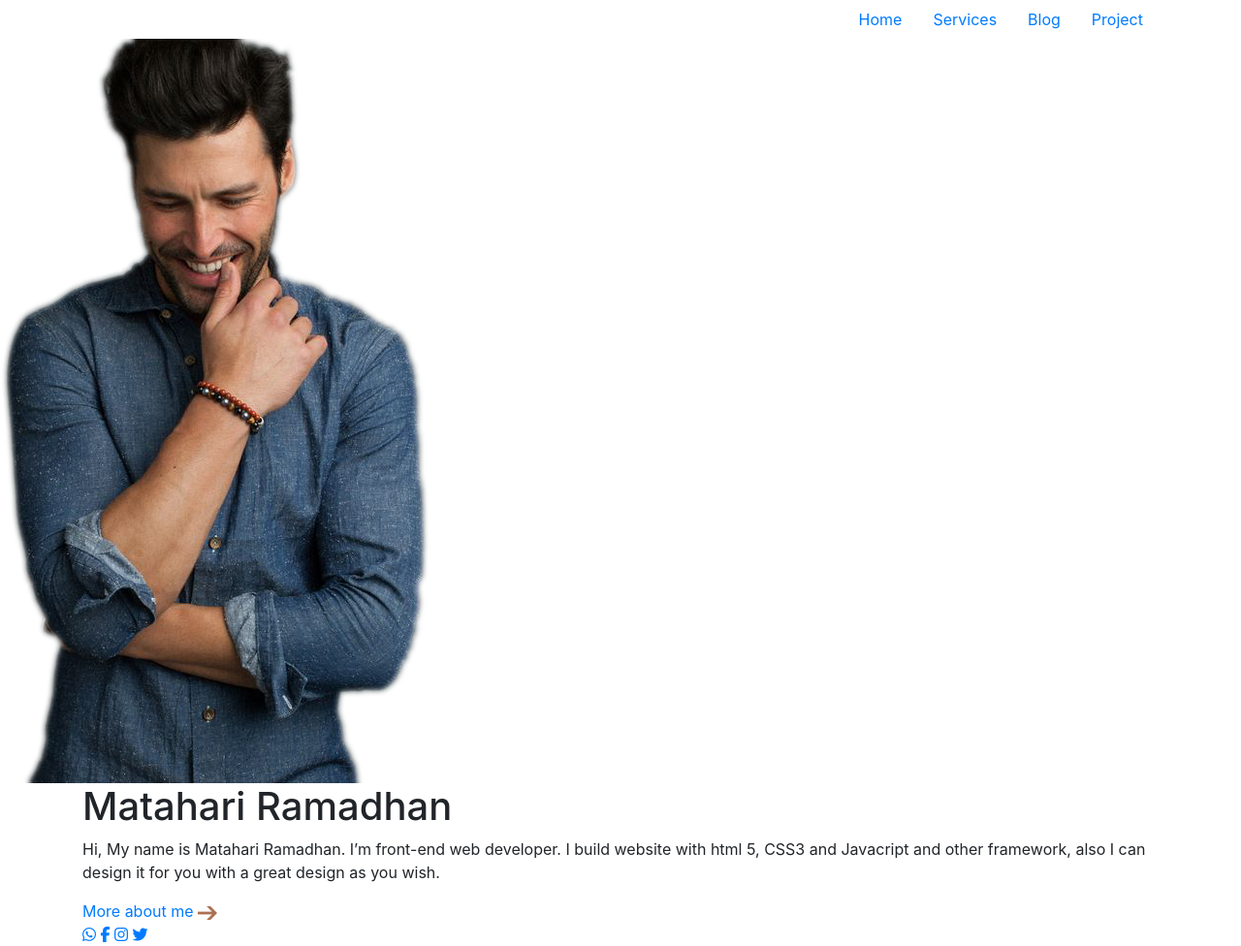
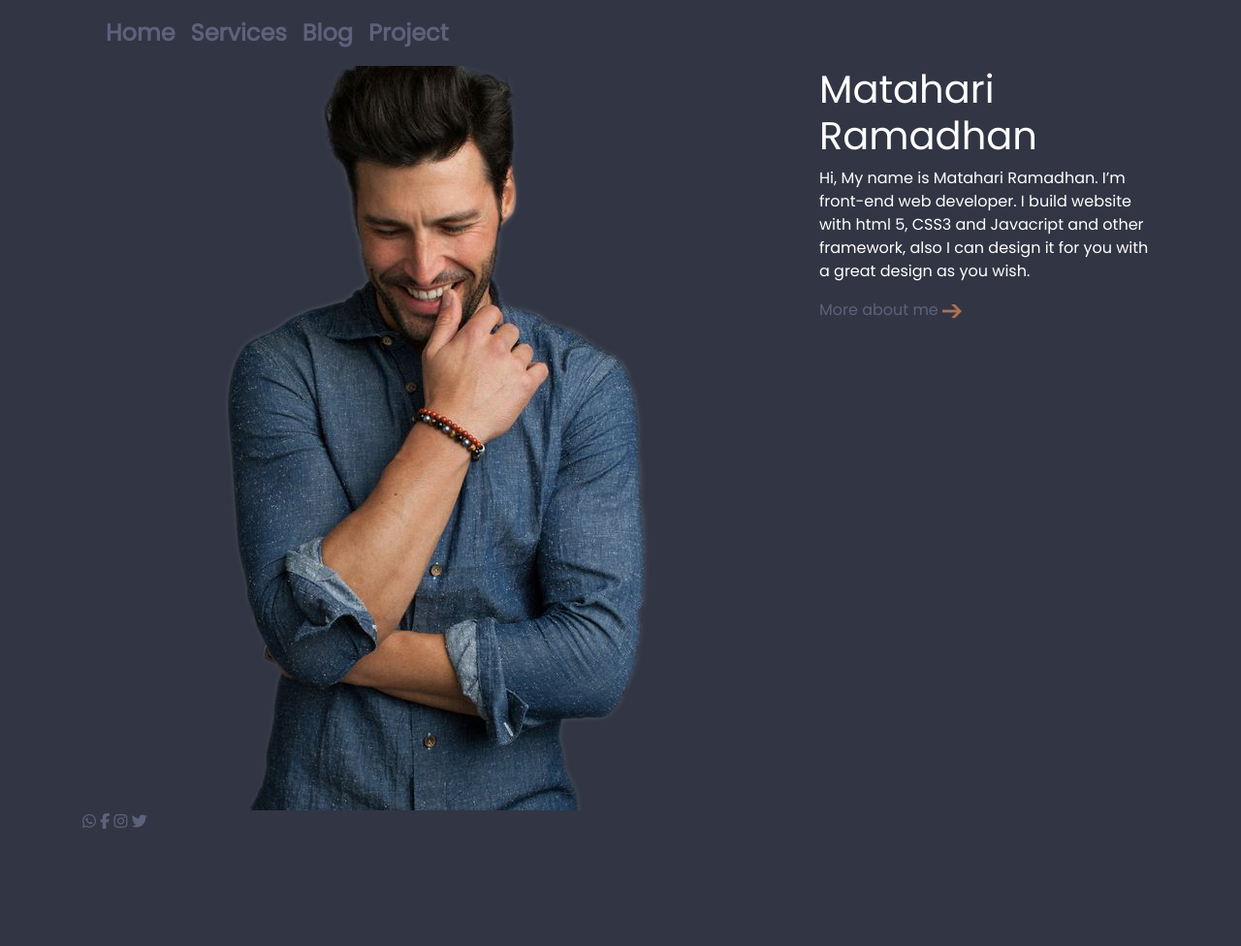
Before and after one commit to matahariramadhan/web, a website: page index.html in a window 1280 px wide. Shown: the whole page at 97% size. After the commit the page ends 860 px from the top, so only its background shows below. Drawn offline with nearby package versions, Linux system fonts and the light colour scheme.

Commit message:
Navbar problem and add secondary.css

```diff
--- a/index.html
+++ b/index.html
@@ -7,50 +7,82 @@
 
     <!-- Main CSS-->
     <link rel="stylesheet" href="main.css">
+
+    <!-- Secondary CSS-->
+    <link rel="stylesheet" href="secondary.css">
     <title>Home | Matahari Ramadhan</title>
 
     <!-- Font awesome kit's code -->
     <script src="https://kit.fontawesome.com/4d52e557eb.js" crossorigin="anonymous"></script>
+
+    <!--google fonts-->
+    <link rel="stylesheet" href="https://fonts.googleapis.com/css?family=poppins">
   </head>
   <body>
+    <div class="container">
+      <!--Row 1-->
       <!--Navbar-->
-    <div class="container">
-      <nav class="nav justify-content-end">
-        <ul class="nav ">
-          <li class="nav-item">
+      <div class="row justify-content-sm-between">
+        <div class="col-sm-4 d-sm-none" id="brand">
+          <img src="/Web/Images/Rectangle 1.png" alt="">
+          <a href="#">Home</a>
+        </div>
+        <div class="col-sm-4 col-lg-4">
+          <nav class="navbar navbar-expand-sm">
+            <button class="navbar-toggler ml-auto" data-toggle="collapse" data-target="#navbar-menu">
+              <span>
+                <img src="/Web/Images/Menu Icon.png" alt="">
+              </span>
+            </button>
+            <div class="collapse navbar-collapse" id="navbar-menu">
+              <ul class="navbar-nav">
+                <li class="nav-item m-auto">
                   <a class="nav-link active" href="#">Home</a>
                 </li>
-          <li class="nav-item">
+                <li class="nav-item m-auto">
                   <a class="nav-link" href="#">Services</a>
                 </li>
-          <li class="nav-item">
+                <li class="nav-item m-auto">
                   <a class="nav-link" href="#">Blog</a>
                 </li>
-          <li class="nav-item">
+                <li class="nav-item m-auto">
                   <a class="nav-link" href="#">Project</a>
                 </li>
               </ul>
+            </div>
           </nav>
         </div>
+      </div>
 
+      <!--Row 2-->
       <!-- Main section-->
-    <section>
+      <div class="row">
+        <div class="col-sm-12 col-lg-8">
+          <div class="text-center">
             <img src="/Web/Images/Photo.png" alt="Matahari Ramdhan's photo">
-        <div class="container">
+          </div>
+        </div>
+        <div class="col-sm-12 col-lg-4 text-white">
+          <div class="tulisan">
           <h1>Matahari Ramadhan</h1>
           <p>	Hi, My name is Matahari Ramadhan. I’m  front-end web developer. I build website with html 5, CSS3 and Javacript and other framework, also I can design  it for you with a great design as you wish.</p>
           <a href="#">More about me <img src="/Web/Images/Arrow.png"></a>
           </div>
-    </section>
+        </div>
+      </div>
 
+      <!--Row 3-->
       <!-- Social media section -->
-    <div class="container">
+      <div class="row">
+        <div class="col-sm-12 col-lg-4">
           <section class="" id="social-media">
             <a href="#"><i class="fab fa-whatsapp"></i></a>
             <a href="#"><i class="fab fa-facebook-f"></i></a>
             <a href="#"><i class="fab fa-instagram"></i></a>
             <a href="#"><i class="fab fa-twitter"></i></a>
           </section>
+        </div>
+      </div>
     </div>
 
 
--- /dev/null
+++ b/secondary.css
@@ -0,0 +1,31 @@
+:root{
+    --dongkermuda: #5c627b;
+    --dongker: #323544;
+    --dongkertua: #232635;
+    --lightbrown: #ac7151;
+}
+
+#brand{
+    margin-left: -15px;
+    margin-top: 15px;
+}
+
+body{
+    background-color: var(--dongker);
+    font-family: 'poppins', serif;
+}
+li a, #brand{
+    font-size: 1.5rem;
+    font-weight: bold;
+}
+
+a {
+    color: var(--dongkermuda);
+    text-decoration: none;
+    background-color: transparent;
+  }
+
+a:hover {
+    color: var(--lightbrown);
+    text-decoration: none;
+  }
```
Lines whose indentation alone changed are shown as unchanged.
